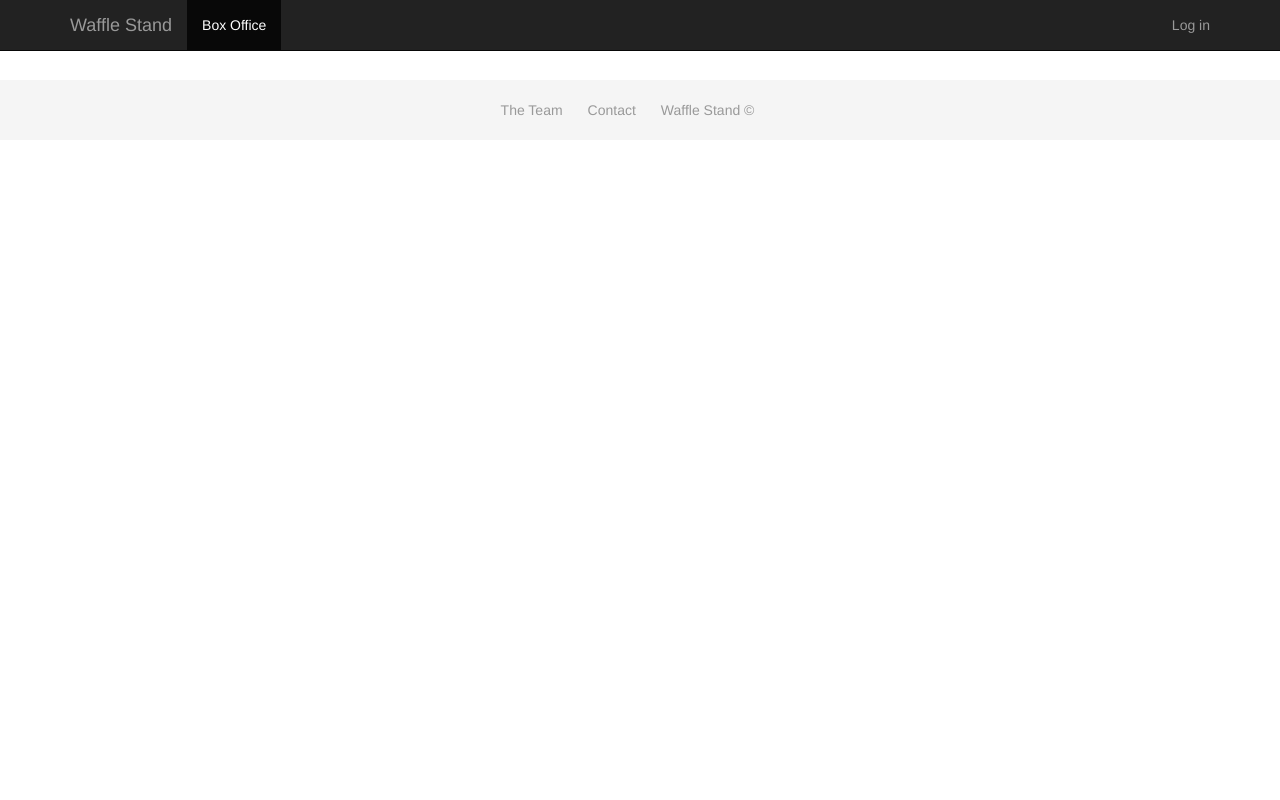
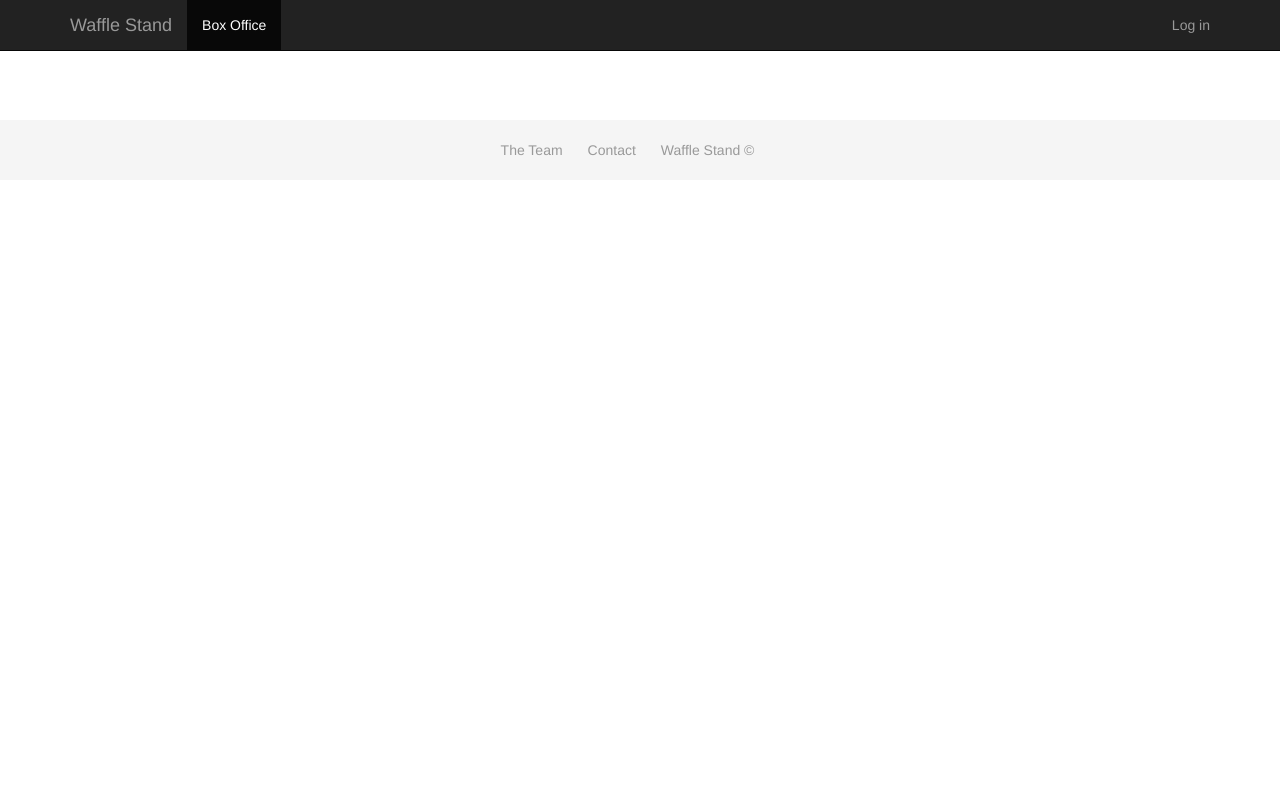
Before and after one commit to leeonlee/wafflestand, a Django app: page / in a window 1280 px wide. Run offline with Django 3.2, Linux system fonts and the light colour scheme; data that the repository does not hold is empty; some libraries are stand-ins or nearby versions.

Commit message:
wrap content in container-margin and adjust css

```diff
--- a/bluray/static/css/index.css
+++ b/bluray/static/css/index.css
@@ -1,3 +1,9 @@
+html,body{
+	margin:0;
+	padding:0;
+	height:100%;
+}
+
 .movie-container{
 	position:relative;
 	height: 450px;
@@ -53,8 +59,10 @@
 }
 
 .container-margin{
-	margin-top: 70px;
-	margin-bottom: 10px;
+	position:relative;
+	min-height:100%;
+	padding-top: 40px;
+	padding-bottom: 40px;
 }
 
 .container .text-muted{
--- a/bluray/templates/base.html
+++ b/bluray/templates/base.html
@@ -8,6 +8,7 @@
 		<title>{% block title %} {% endblock %}</title>
 	</head>
 	<body>
+		<div class="container-margin">
 			<div class="navbar navbar-inverse navbar-fixed-top" role="navigation">
 				<div class="container">
 					<div class="navbar-header">
@@ -79,6 +80,7 @@
 					</ul>
 				</div>
 			</div>
+		</div><!-- container-margin -->
 
 		<script type="text/javascript" src="{% static "js/jquery.min.js" %}"></script>
 		<script type="text/javascript" src="{% static "bootstrap/js/bootstrap.js" %}"></script>
```
Lines whose indentation alone changed are shown as unchanged.
